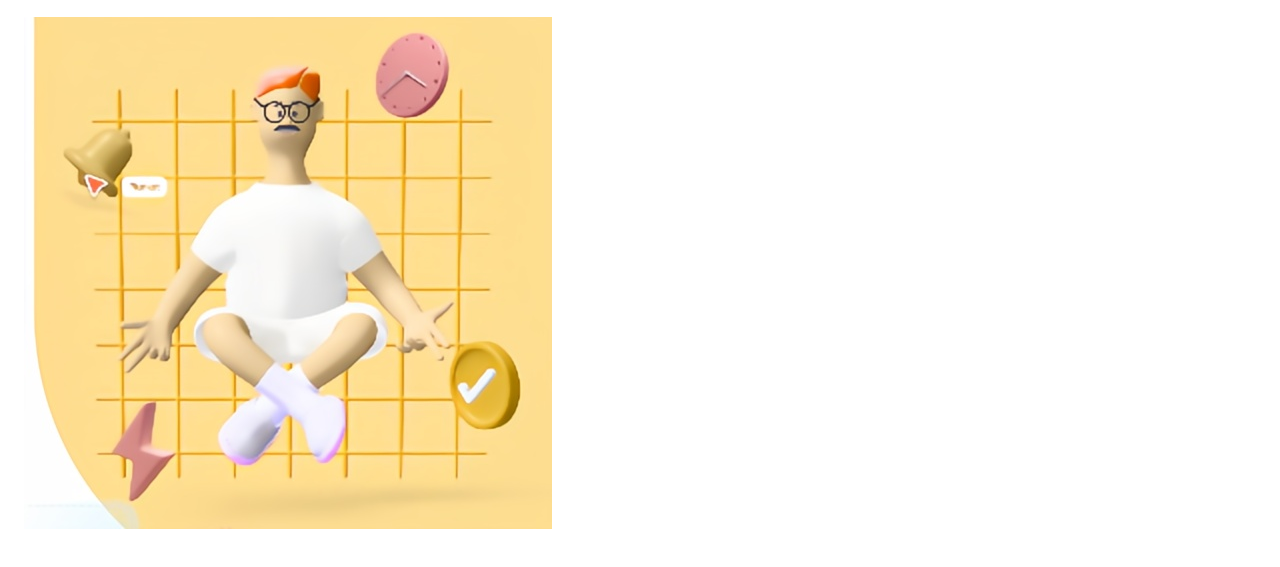
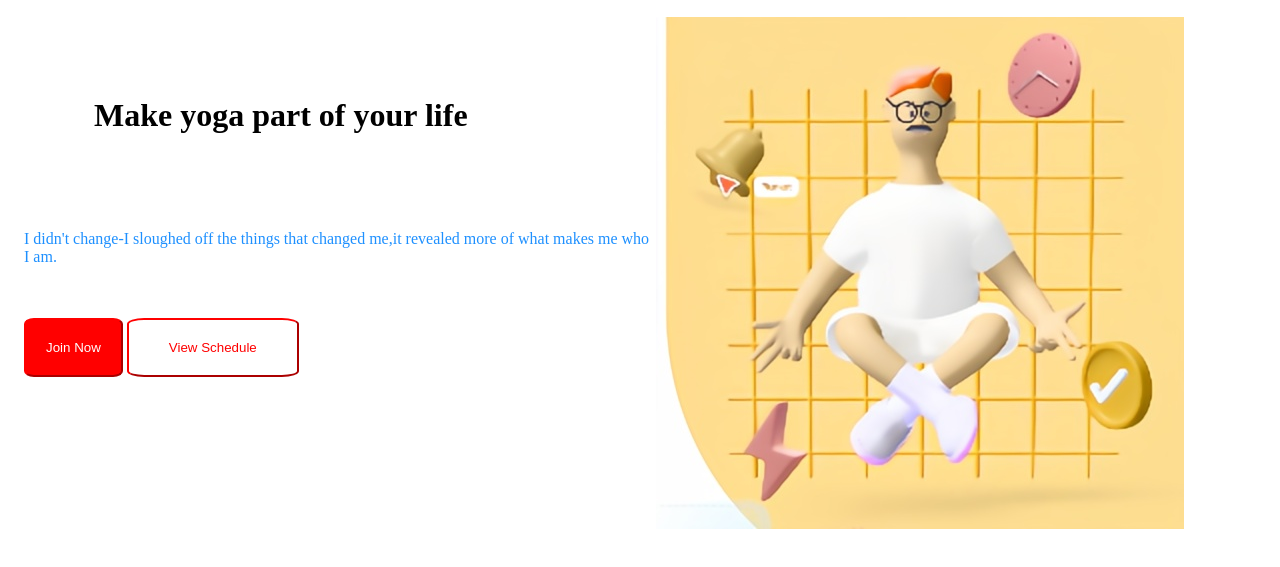
Before and after one commit to Valentine-Nkatha/collaboration-assignment-1, a plain HTML site: page index.html in a window 1280 px wide. Shown: the part 123-690 px from the top of the page. Drawn offline with Linux system fonts and the light colour scheme.

Commit message:
added details

```diff
--- a/index.html
+++ b/index.html
@@ -8,7 +8,7 @@
   </head>
   <body>
     <nav class="navbar">
-    <img src="logo.png" alt="logo" class="logo">
+      <img src="logo.png" alt="logo" class="logo" />
       <a href="#">Home</a>&nbsp;&nbsp;&nbsp;&nbsp;&nbsp;&nbsp;
       <a href="#">Practice</a>&nbsp;&nbsp;&nbsp;&nbsp;&nbsp;
       <a href="#">About</a>&nbsp;&nbsp;&nbsp;&nbsp;&nbsp;
@@ -18,9 +18,18 @@
     </nav>
 
     <div id="maindiv">
-
-        <div><img src="yogayoga.jpeg" alt="yoga" class="yoga"></div>
-
+      <div>
+        <h1>Make yoga part of your life</h1>
+        <p id="input">
+          I didn't change-I sloughed off the things that changed me,it revealed
+          more of what makes me who I am.
+        </p>
+        <br />
+        <br />
+        <button id="button">Join Now</button>
+        <button id="buttons">View Schedule</button>
+      </div>
+      <div><img src="yogayoga.jpeg" alt="yoga" class="yoga" /></div>
     </div>
   </body>
 </html>
--- a/styles.css
+++ b/styles.css
@@ -12,11 +12,35 @@ a {
   height: 10%;
 }
 .yoga {
+}
+#maindiv {
+  display: grid;
+  grid-template-columns: 50% 50%;
+  width: 100%;
+  padding: 20px 16px;
+}
 
+#button {
+  padding: 20px;
+  background-color: red;
+  color: white;
+  border-color: red;
+  border-radius: 10%;
 }
-#maindiv{
-    display: grid;
-    grid-template-columns: 50% 50%;
-    width: 100%;
-    padding: 20px 16px;
+#buttons {
+  padding: 20px 40px;
+  background-color: white;
+  color: red;
+  border-color: red;
+  border-radius: 10%;
+  margin: 0 auto;
 }
+
+#input {
+  color: dodgerblue;
+}
+
+h1 {
+  margin: 0 auto;
+  padding: 80px 70px;
+}
```
